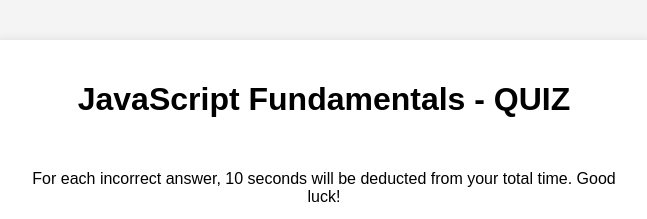
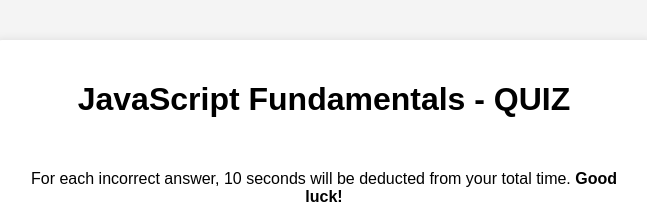
Before and after one commit to goalzz/JavaScriptQuiz, a plain HTML site: page index.html in a window 1280 px wide. Shown: the top 219 px of the page, 316-963 px from the left. Drawn offline with Linux system fonts and the light colour scheme.

Commit message:
paragaph changes

```diff
--- a/index.html
+++ b/index.html
@@ -9,7 +9,7 @@
 <body>
     <div id="quiz-container">
         <h1>JavaScript Fundamentals - QUIZ</h1>
-        <p>For each incorrect answer, 10 seconds will be deducted from your total time. Good luck!</p> <!--added this paragraph to pre inform the user about how the timer will work during the quiz-->
+        <p id="quiz-info">For each incorrect answer, 10 seconds will be deducted from your total time. <strong>Good luck!</strong></p> <!--added this paragraph to pre inform the user about how the timer will work during the quiz-->
         <button id="start-btn">Start Quiz</button>
         <div id="question-container"></div>
         <div id="answers-container"></div>
```
